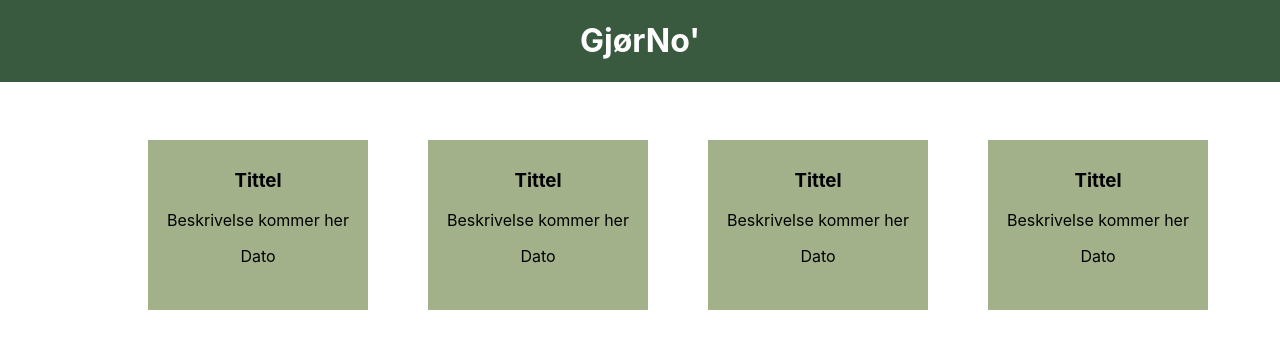
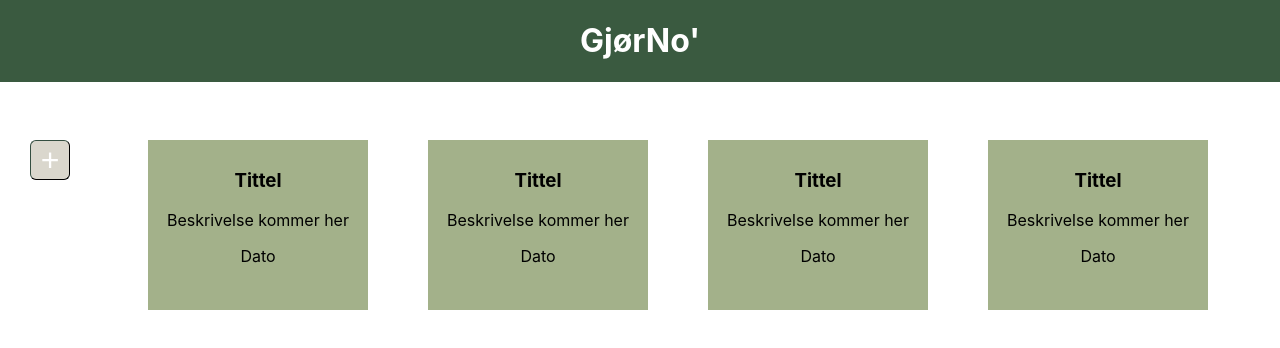
Before and after one commit to kristinelarssen/gjorno, a React (Create React App) app in the folder frontend/: page / in a window 1280 px wide. Shown: the top 348 px of the page. Built offline with nearby package versions, Linux system fonts and the light colour scheme.

Commit message:
feat(#5): Laget knapp, og popup

```diff
--- a/frontend/src/App.css
+++ b/frontend/src/App.css
@@ -10,3 +10,21 @@
   margin-left: 10%;
   margin-right: 10%;
 }
+
+#btnNewAct{
+  font-size: 32px;
+  color: white;
+  background-color: #DAD7CD;
+  border-radius: 6px;
+  border-color: #344E41;
+  border-width: 1px;
+  width: 40px;
+  height: 40px;
+  position: absolute;
+  left: 30px;
+  margin-top: 20px;
+}
+
+#popUp{
+  display: none;
+}
--- a/frontend/src/App.tsx
+++ b/frontend/src/App.tsx
@@ -4,19 +4,28 @@ import { useEffect } from 'react';
 import './App.css';
 import Navbar from './components/Navbar';
 import Activity from './components/Activity';
+import NewActivity from './components/NewActivity';
 //import { render } from '@testing-library/react';
 
+
+
 function App() {
+
+
   return (
     <div className="App">
       <header>
         <Navbar />
+        <button id = "btnNewAct" onClick={togglePopup}>+</button>
       </header>
       <div id = "activities">
         <Activity />
         <Activity />
         <Activity />
         <Activity />
+      </div>
+      <div>
+
       </div>
     </div>
   );
@@ -28,6 +37,11 @@ const navigation = {
     //{name: "???", to: "URL"}
   ]
 }
+function togglePopup(){
+  return (
+    <NewActivity isVisible = {true} ></NewActivity>
+  )
+}
 
 
 export default App;
--- /dev/null
+++ b/frontend/src/components/Input/index.tsx
@@ -0,0 +1,19 @@
+import * as React from 'react'
+import { FC } from 'react';
+import "../../styles/input.css"
+
+interface InputProps extends React.InputHTMLAttributes<HTMLInputElement> {
+    name: string;
+    label: string;
+}
+
+const Input: FC<InputProps> = ({name, label}) => {
+    return (
+       <div className="input-wrapper">
+           <label htmlFor={name}>{label}</label>
+           <input id={name}></input>
+       </div>
+    )
+}
+
+export default Input;
--- /dev/null
+++ b/frontend/src/components/NewActivity/index.tsx
@@ -0,0 +1,22 @@
+import * as React from 'react'
+import Input from '../Input'
+import "../../styles/newActivity.css"
+import { FC, useState } from 'react'
+
+
+interface NAProps extends React.InputHTMLAttributes<HTMLInputElement> {
+    isVisible: boolean;
+}
+
+const NewActivity: FC<NAProps> = ({isVisible}) => {
+    const visible = useState({isVisible})
+
+    return (
+       <div className="popUp">
+           <Input name = "title" label = "Tittel:"></Input>
+           <Input name="description" label="Beskrivelse:"></Input>
+       </div>
+    )
+}
+
+export default NewActivity;
--- /dev/null
+++ b/frontend/src/styles/input.css
@@ -0,0 +1,7 @@
+.input-wrapper{
+    padding: 10px;
+}
+
+.description{
+    height: 80px;
+}
--- /dev/null
+++ b/frontend/src/styles/newActivity.css
@@ -0,0 +1,13 @@
+.popUp{
+    width: 40%;
+    height: 200px;
+    border: 4px;
+    border-radius: 8px;
+    background-color: #DAD7CD;
+    border-color: #344E41;
+    padding: 20px;
+}
+
+.description{
+    height: 80px;
+}
```
